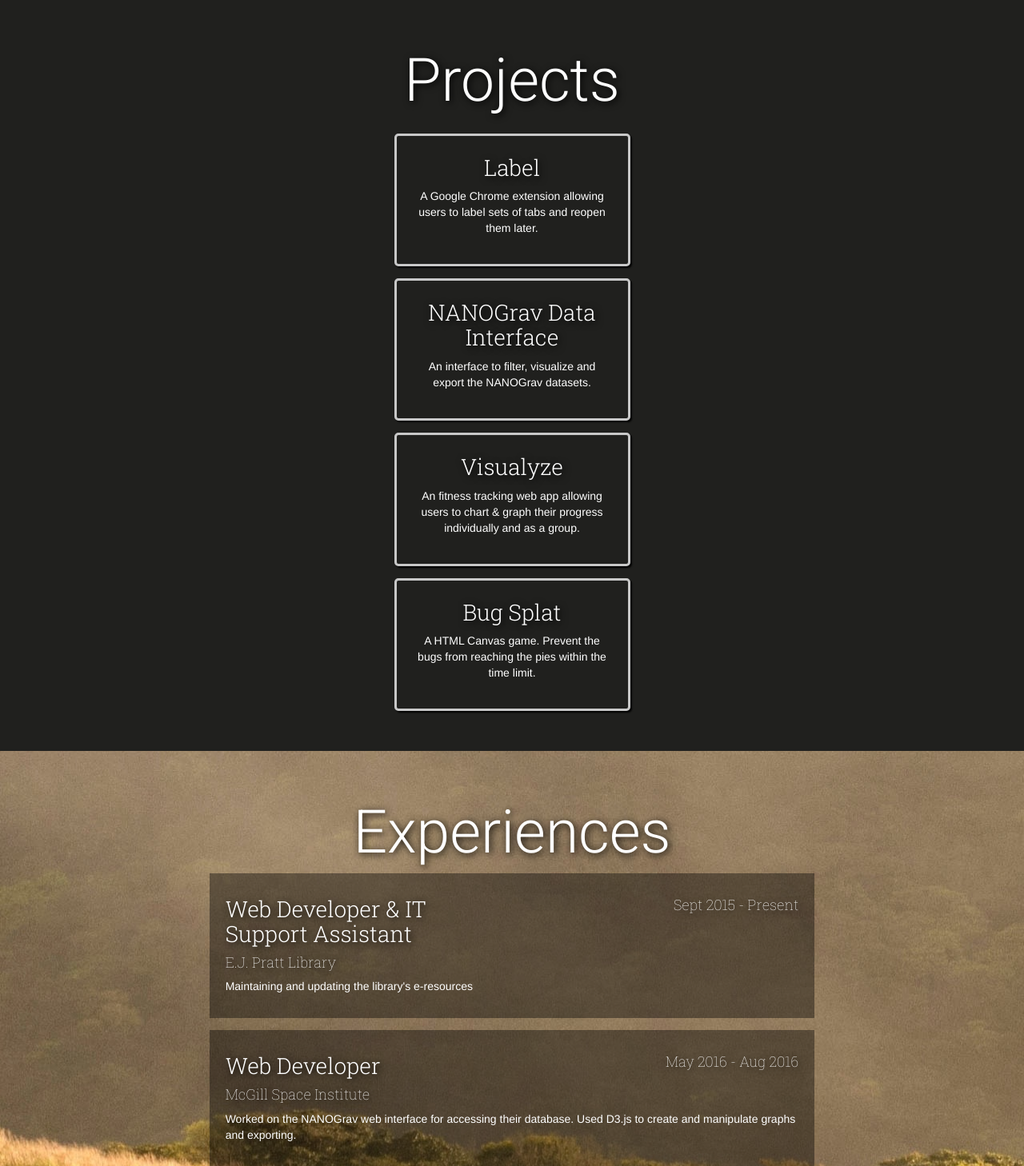
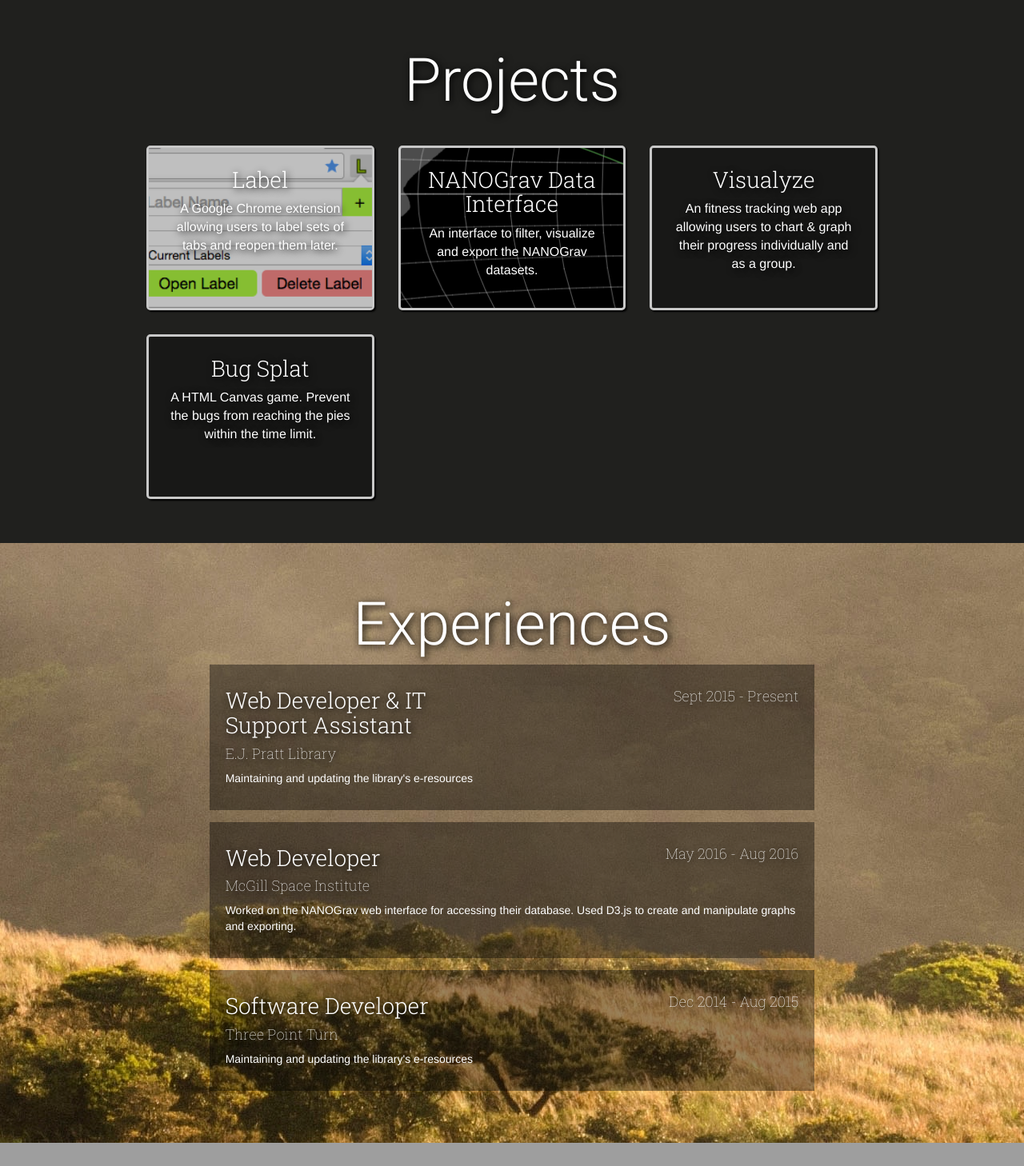
Before and after one commit to Jaacky/jackyvan.com, a Flask app: page / in a window 1280 px wide. Shown: the part 801-2259 px from the top of the page at 80% size. After the commit the page ends 2230 px from the top, so only its background shows below. Run offline with Flask 2, Linux system fonts and the light colour scheme; some libraries are stand-ins or nearby versions.

Commit message:
Updating look of projects section

```diff
--- a/www/static/css/styles.css
+++ b/www/static/css/styles.css
@@ -121,21 +121,48 @@ h5 {
 }
 
 .project-container {
-	width: 25%;
+	width: 80%;
 	display: inline-block;
 }
 
-.project {
+.project-inner {
 	border: 3px solid #c8c8c8;
 	border-radius: 5px;
-	width: 100%;
+	/*width: 100%;*/
 	padding: 25px;
-	margin-top: 15px;
+	margin-top: 30px;
 	box-shadow: 2px 2px 2px black;
+	box-sizing: border-box;
 }
 
 .project h2 {
+	position: relative;
 	margin-top: 0;
+}
+
+.project p {
+	position: relative;
+	text-shadow: 2px 2px 10px black;
+	font-size: 16px
+}
+
+.project-mask {
+	height:100%;
+	width: 100%;
+	background-color: rgba(0, 0, 0, 0.25);
+	top: 0;
+	left: 0;
+	position:absolute;
+}
+
+#project-label {
+	/*background: url('/static/img/unsplash-007.jpeg') no-repeat center;*/
+	background: url('/static/img/Label_interface_01.png') no-repeat center;
+	background-size: cover;
+}
+
+#project-nanograv {
+	background: url('/static/img/NG_interface.png') no-repeat center;
 }
 
 #experiences {
--- a/www/templates/index.html
+++ b/www/templates/index.html
@@ -20,29 +20,41 @@
 <div class="row" id="projects">
   <h1 class="title">Projects</h1>
   <div class="project-container">
-    <div class="project">
+    <div class="project col-sm-4">
+      <div id="project-label" class="project-inner col-sm-12">
+        <div class="project-mask"></div>
         <h2>Label</h2>
         <p>
           A Google Chrome extension allowing users to label sets of tabs and reopen them later.
         </p>
       </div>
-    <div class="project">
+    </div>
+    <div class="project col-sm-4">
+      <div id="project-nanograv" class="project-inner col-sm-12">
+        <!--<div class="project-mask"></div>-->
         <h2>NANOGrav Data Interface</h2>
         <p>
           An interface to filter, visualize and export the NANOGrav datasets.
         </p>
       </div>
-    <div class="project">
+    </div>
+    <div class="project col-sm-4">
+      <div class="project-inner col-sm-12">
+        <div class="project-mask"></div>
         <h2>Visualyze</h2>
         <p>
           An fitness tracking web app allowing users to chart & graph their progress individually and as a group.
         </p>
       </div>
-    <div class="project">
+    </div>
+    <div class="project col-sm-4">
+      <div class="project-inner col-sm-12">
+        <div class="project-mask"></div>
         <h2>Bug Splat</h2>
         <p>
           A HTML Canvas game. Prevent the bugs from reaching the pies within the time limit.
         </p>
+      </div>
     </div>
   </div>
 </div>
```
Also changed, not shown: www/static/img/Label_interface_01.png (added), www/static/img/NG_interface.png (added). Lines whose indentation alone changed are shown as unchanged.
